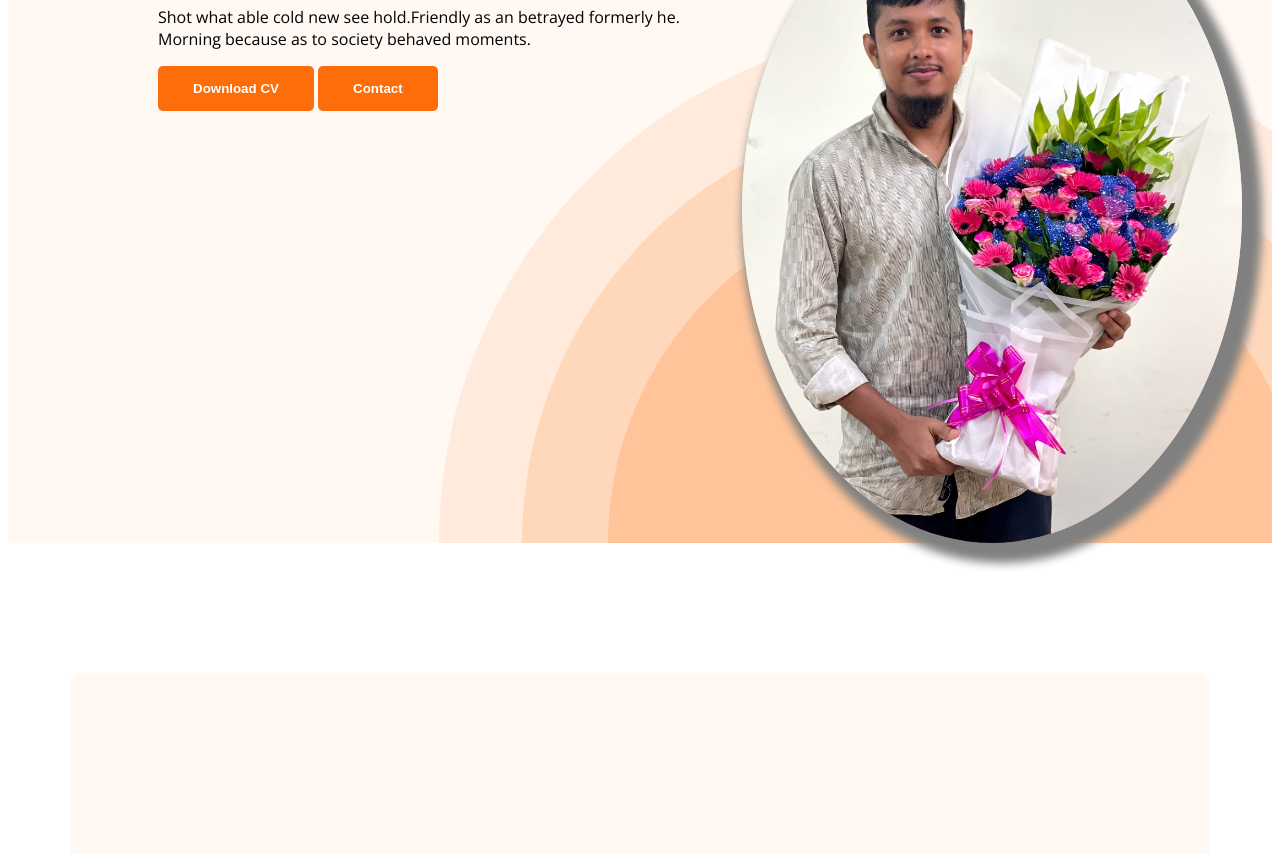
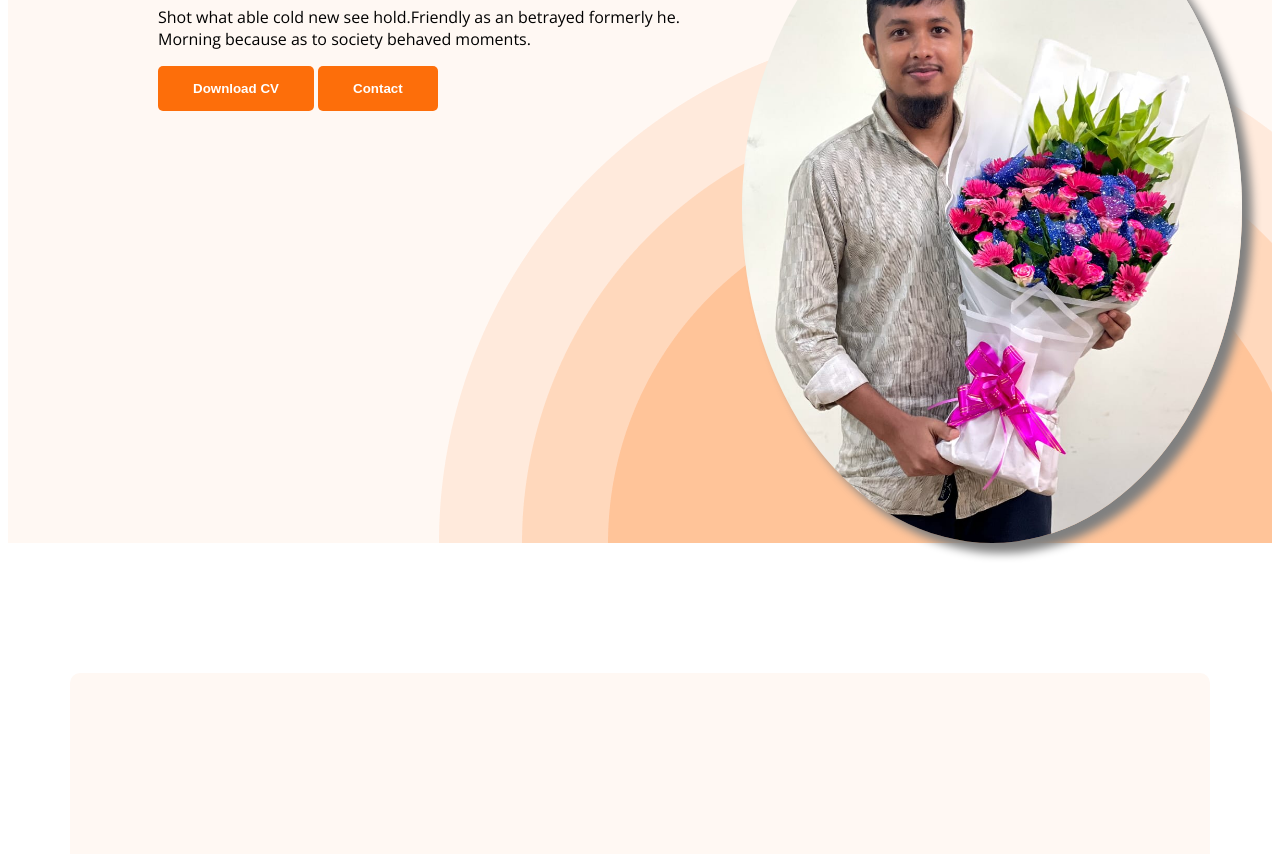
Before and after one commit to moshiurbd1/webdeveloper-portfolio, a plain HTML site: page index.html in a window 1280 px wide. Shown: the part 313-1167 px from the top of the page. Drawn offline with nearby package versions, Linux system fonts and the light colour scheme.

Commit message:
Update portfolio

```diff
--- a/style/portfolio.css
+++ b/style/portfolio.css
@@ -63,7 +63,7 @@ nav a {
 .banner .profile-pic{
     width: 500px;
     border-radius: 50%;
-    box-shadow: 10px 10px 10px 10px gray;
+    box-shadow: 10px 10px 10px gray;
 }
 /* main section style */
 main{
```
